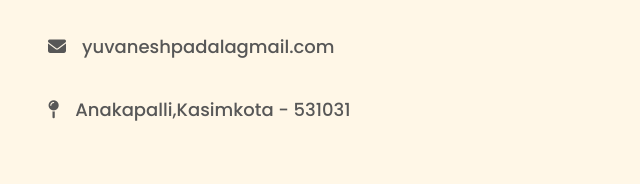
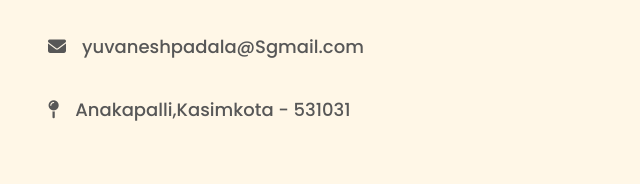
Before and after one commit to yuvaneshpadala/htmlproject1, a plain HTML site: page index.html in a window 1280 px wide. Shown: the part 4574-4758 px from the top of the page, 640-1280 px from the left. Drawn offline with nearby package versions, Linux system fonts and the light colour scheme.

Commit message:
Update index.html
kk

```diff
--- a/index.html
+++ b/index.html
@@ -317,7 +317,7 @@
           <a href="#" style="text-decoration: none;"><p><i class="fa-solid fa-phone"></i><span class="px-3">+91 9063028968</span></p></a>
         </div>
         <div class="contactitems d-flex">
-          <a href="#"style="text-decoration: none;"> <p><i class="fa-solid fa-envelope"></i><span class="px-3">yuvaneshpadalagmail.com</span></p></a>
+          <a href="#"style="text-decoration: none;"> <p><i class="fa-solid fa-envelope"></i><span class="px-3">yuvaneshpadala@Sgmail.com</span></p></a>
         </div>
         <div class="contactitems d-flex">
           <a href="#" style="text-decoration: none;"><p><i class="fa-solid fa-map-pin"></i><span class="px-3">Anakapalli,Kasimkota - 531031 </span></p></a>
```
